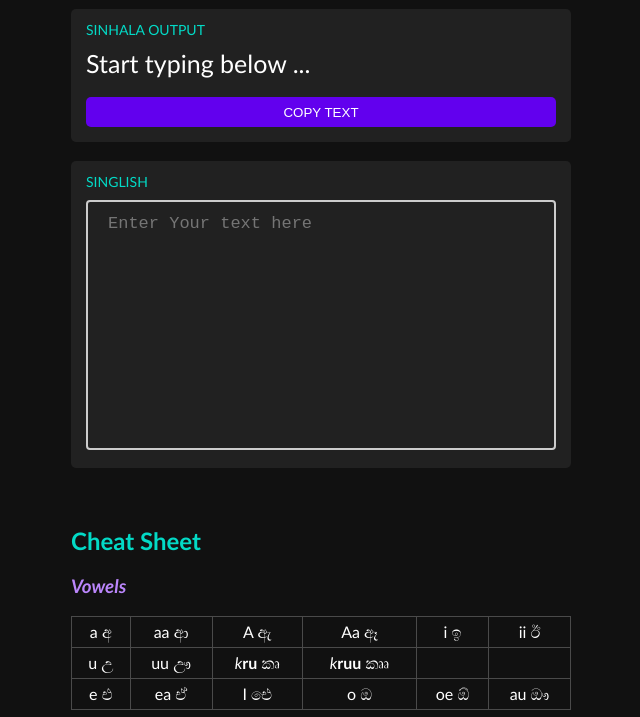
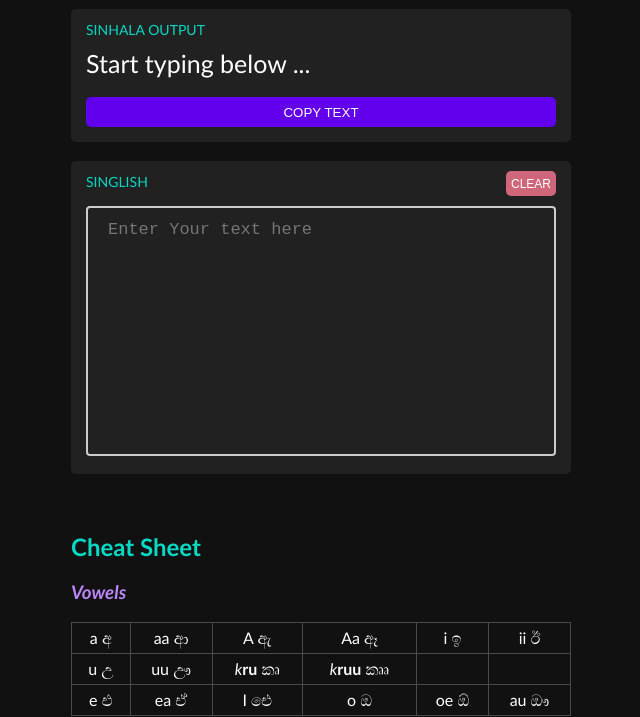
Before and after one commit to notnavindu/realtime-singlish, a plain HTML site: page index.html in a window 1280 px wide. Shown: the part 113-830 px from the top of the page, without its empty margins (319-959 px from the left). Drawn offline with Linux system fonts and the light colour scheme.

Commit message:
added clear button

```diff
--- a/index.html
+++ b/index.html
@@ -62,7 +62,10 @@
     <!-- Input area -->
     <div id="input-container" class="area-container">
         <div id="input-area">
-            <span class="secondary-title">SINGLISH</span><br>
+            <span class="secondary-title">SINGLISH</span>
+            <button id="clear-button" onclick="clearText()">CLEAR</button>
+
+            <br>
             <textarea placeholder="Enter Your text here" id="ta" onkeyup="startText();" autocomplete="off"
                 autocorrect="off" autocapitalize="off" spellcheck="false"
                 aria-label="singlish"></textarea>
@@ -72,8 +75,6 @@
     <br><br>
 
     <!--Transliteration Sceme-->
-
-
     <div class="scheme">
         <h2 style="color:#03DAC6">Cheat Sheet</h2>
 
@@ -230,7 +231,7 @@
 
     <br><br>
     <div class="footer">
-        Version 2.1 <br>
+        Version 2.3 <br>
         Available on <a href="https://github.com/notnavindu/realtime-singlish">Github</a>
     </div>
 
--- a/scripts/main.js
+++ b/scripts/main.js
@@ -189,3 +189,11 @@ function copyText() {
         document.getElementById("copy-button").innerHTML = "COPY TEXT"
     }, 1000);
 }
+
+
+//clear text on button click
+function clearText() {
+    document.getElementById("ta").value = "";
+    startText();
+
+}
--- a/styles/main.css
+++ b/styles/main.css
@@ -78,7 +78,17 @@ textarea {
     border:0px;
     color: #fff;
     border-radius: 5px;
-
+}
+#clear-button{
+    width:auto;
+    height: 25px;
+    background-color: #CF6679;
+    border:0px;
+    font-size:12px;
+    color: #fff;
+    padding: 5px;
+    float:right;
+    border-radius: 5px;
 }
 
 .coppied{
--- a/sw.js
+++ b/sw.js
@@ -1,4 +1,4 @@
-var VERSION = 'realtime-singlish-v2.1';
+var VERSION = 'realtime-singlish-v2.3';
 
 var cacheFirstFiles = [
     '/realtime-singlish/styles/main.css',
```
